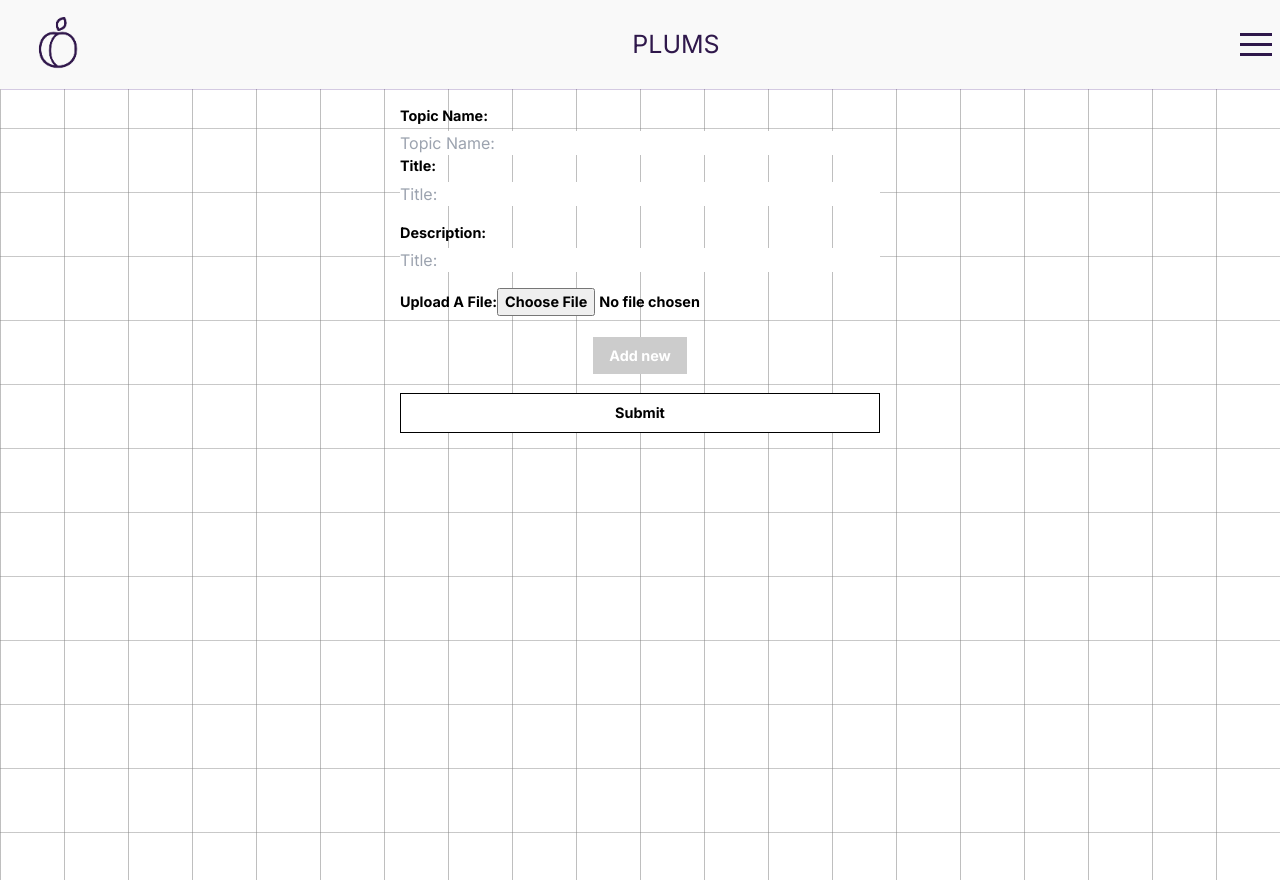
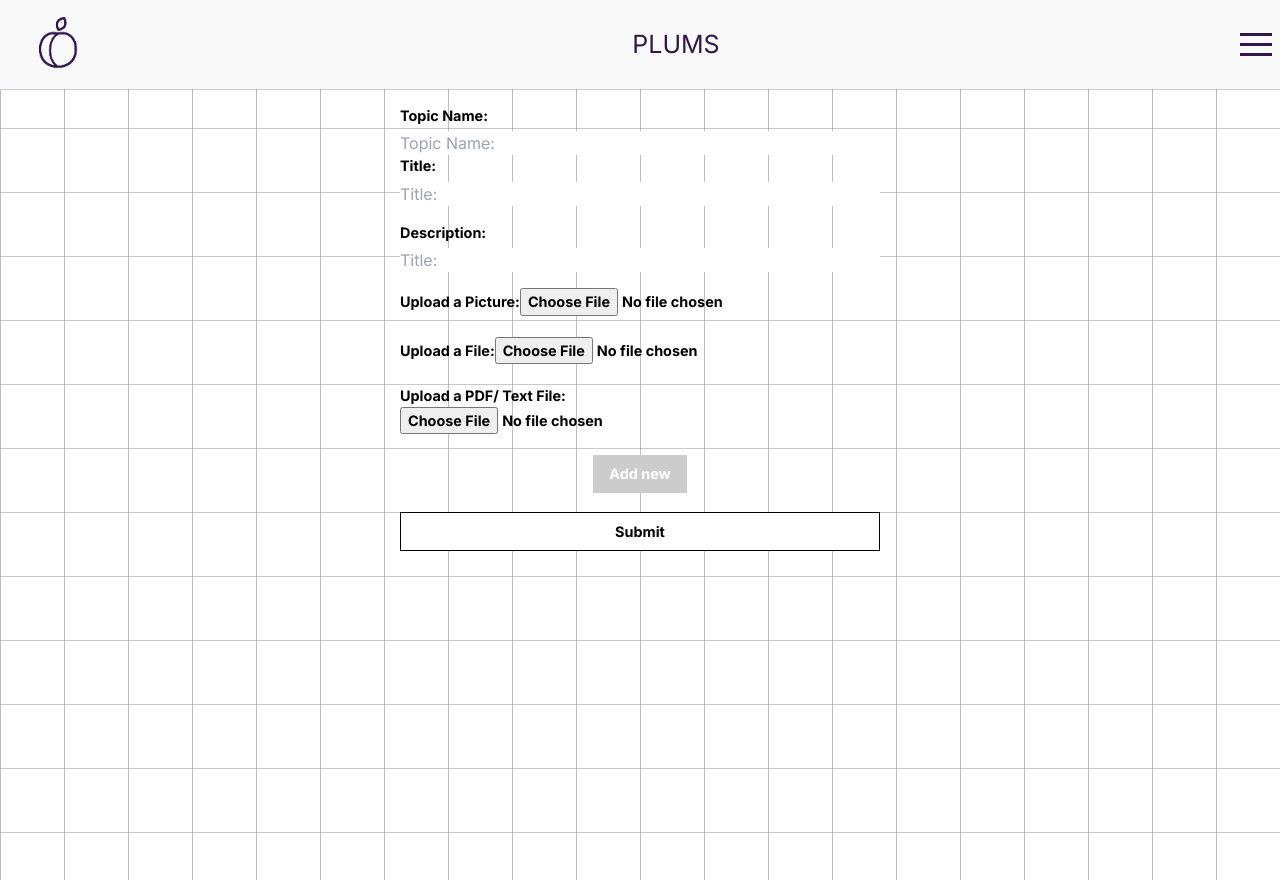
Before and after one commit to LilyHuang23/plums, a Next.js app: page /home in a window 1280 px wide. Shown: the top 880 px of the page. Built offline with nearby package versions, Linux system fonts and the light colour scheme.

Commit message:
update form

```diff
--- a/src/components/homePage/form.tsx
+++ b/src/components/homePage/form.tsx
@@ -126,12 +126,36 @@ export default function Form() {
                     <input type="text" placeholder="Title:" />
                 </div>
                 <div className="input-group">
-                    <label htmlFor="upload">Upload A File:
+                    <label htmlFor="upload">Upload a Picture:
                         <input
                             id="upload"
                             type="file"
                             accept="image/*"
+                            placeholder="Upload A Picture:"
+                            onChange={convertFileToBase64}
+                        />
+
+                    </label>
+                </div>
+                <div className="input-group">
+                    <label htmlFor="upload">Upload a File:
+                        <input
+                            id="upload"
+                            type="file"
+                            accept=".doc, .docx"
                             placeholder="Upload A File:"
+                            onChange={convertFileToBase64}
+                        />
+
+                    </label>
+                    </div>
+                    <div className="input-group">
+                    <label htmlFor="upload">Upload a PDF/ Text File:
+                        <input
+                            id="upload"
+                            type="file"
+                            accept=".pdf, .txt"
+                            placeholder="Upload a PDF/ Text File:"
                             onChange={convertFileToBase64}
                         />
 
```
